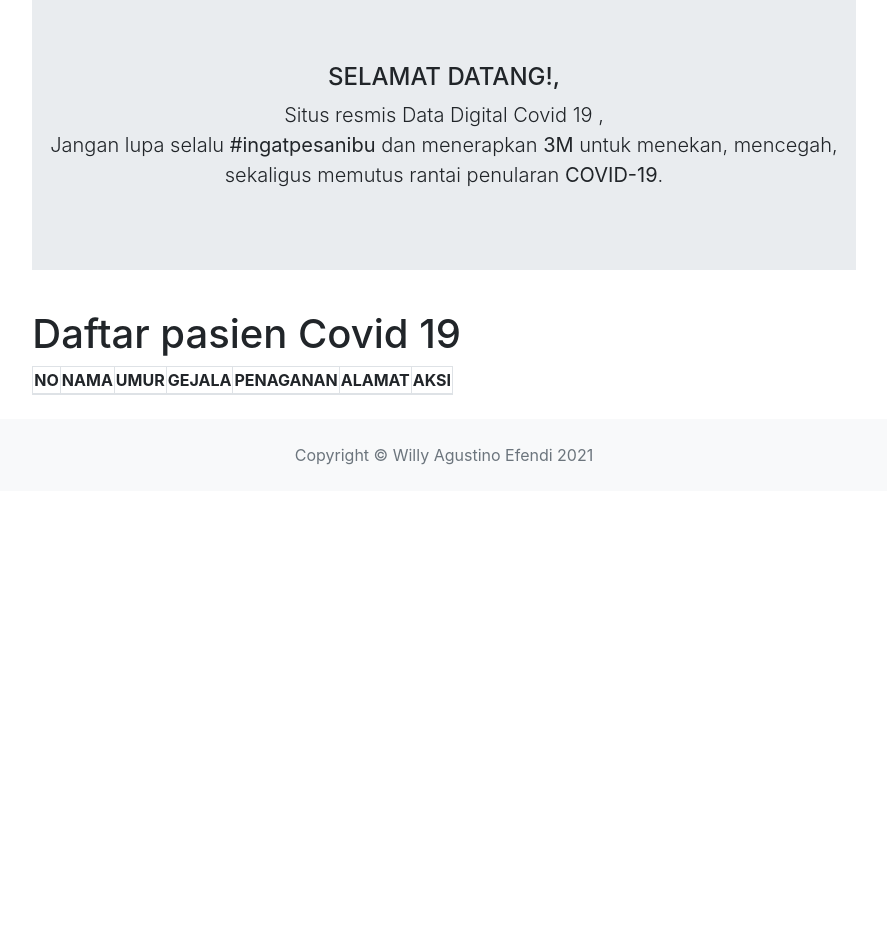
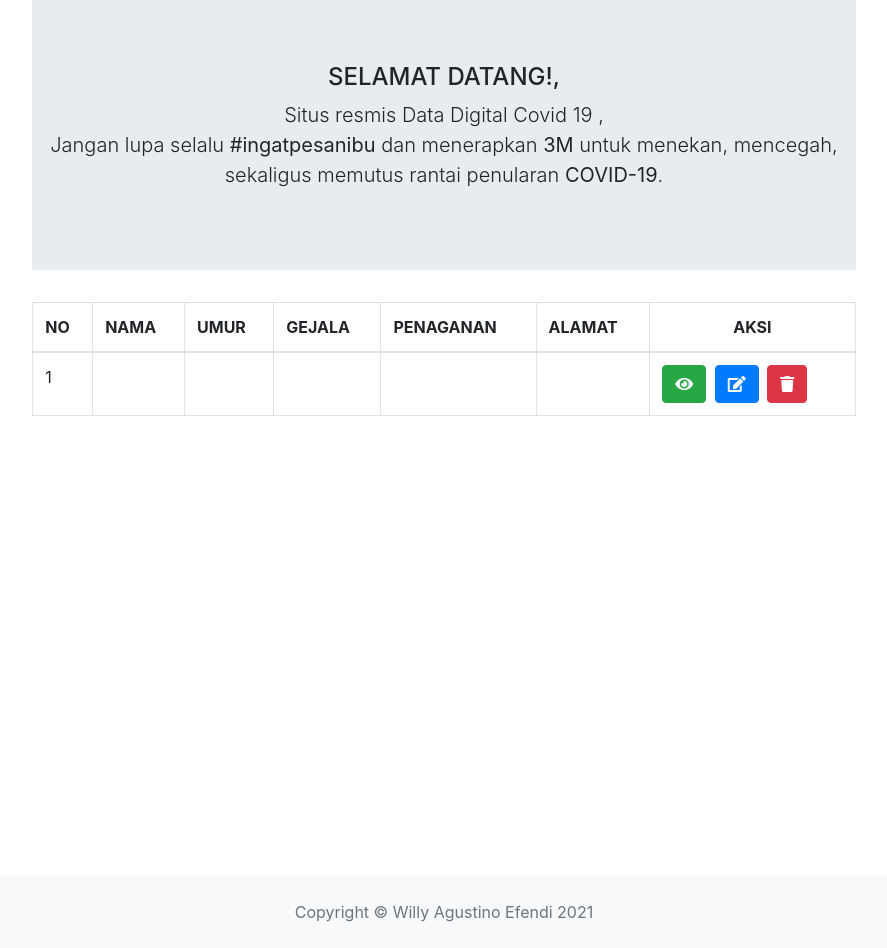
Before and after one commit to Pentorch/hackathon-2021, a CodeIgniter app: page /hackathon-2021/laporan in a window 1280 px wide. Shown: the part 81-1029 px from the top of the page, without its empty margins (196-1083 px from the left). Before the commit the page ends 546 px from the top, so only its background shows below. Run offline with CodeIgniter, Linux system fonts and the light colour scheme; tables that the repository leaves empty or names only in its code hold one stand-in row (values such as "Sample post"); data that the repository does not hold is empty; some libraries are stand-ins or nearby versions.

Commit message:
update title

```diff
--- a/application/controllers/Laporan.php
+++ b/application/controllers/Laporan.php
@@ -13,6 +13,7 @@ class Laporan extends CI_Controller {
     public function index()
     {
         $data['judul'] = 'Halaman Laporan';
+		$data['user'] = $this->Laporan_model->getAllLapor();
 		$this->load->view('templates/header', $data);
 		$this->load->view('laporan/index', $data);
 		$this->load->view('templates/footer');
--- a/application/views/laporan/index.php
+++ b/application/views/laporan/index.php
@@ -1,9 +1,9 @@
 <div class="col-md-12">
 	<div class="row">
 	<div class="col-md-8 mx-auto">
-	<h1 class="pt-2">Daftar pasien Covid 19</h1>
-	<table class="table-bordered table-hover mb-0 text-nowrap css-serial mt-2">
-		<thead>
+		<div class="table-responsive">
+			<table class="table table-bordered table-hover mb-0 text-nowrap css-serial">
+				<thead>
 			<tr>
 				<th>NO</th>
 				<th>NAMA</th>
@@ -11,7 +11,7 @@
 				<th>GEJALA</th>
 				<th>PENAGANAN</th>
 				<th>ALAMAT</th>
-				<th>AKSI</th>
+				<th class="text-center">AKSI</th>
 			</tr>
 		</thead>
 		<?php
@@ -20,13 +20,15 @@
 			<tr>
 				<td><?= $no ;?></td>
 				<td><?= $usr['nama'] ;?></td>
-				<td><?= $usr['nama'] ;?></td>
-				<td><?= $usr['nama'] ;?></td>
-				<td><?= $usr['nama'] ;?></td>
-				<td><?= $usr['nama'] ;?></td>
-				<td><a href="" class="btn btn-success"><i class="fas fa-eye"></i></a><?= $usr['id'] ;?></td>
-				<td><a href="" class="btn btn-primary"><i class="fa fa-pencil"></i></a><?= $usr['id'] ;?></td>
-				<td><a href="" class="btn btn-danger"><i class="fa fa-trash-o"></i></a><?= $usr['id'] ;?></td>
+				<td><?= $usr['umur'] ;?></td>
+				<td><?= $usr['gejala'] ;?></td>
+				<td><?= $usr['penanganan'] ;?></td>
+				<td><?= $usr['alamat'] ;?></td>
+				<td>
+					<a href="<?= $usr['id'] ;?>" class="btn btn-success mr-1"><i class="fas fa-eye"></i></a>
+					<a href="<?= $usr['id'] ;?>" class="btn btn-primary"><i class="fas fa-edit"></i></a>
+					<a href="<?= $usr['id'] ;?>" class="btn btn-danger ml-1"><i class="fa fa-trash"></i></a>
+				</td>
 			</tr>
 		<?php $no++; } ?>
 
```
